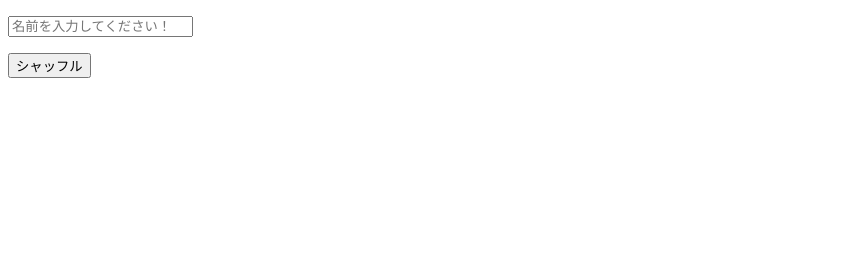
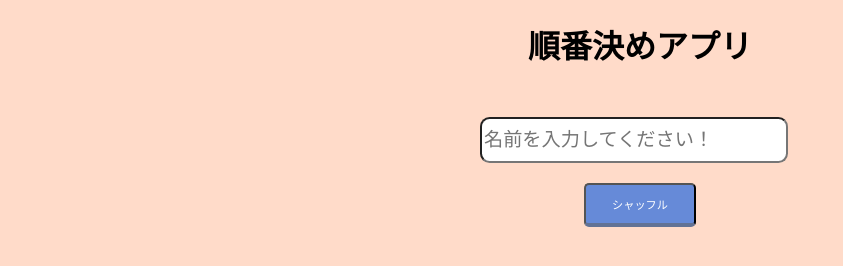
Before and after one commit to tomoyooo/shuffle, a plain HTML site: page index.html in a window 1280 px wide. Shown: the whole page, without its empty margins (0-843 px from the left). Drawn offline with nearby package versions, Linux system fonts and the light colour scheme.

Commit message:
アプリ完成

```diff
--- a/index.html
+++ b/index.html
@@ -3,17 +3,17 @@
 <head>
   <meta charset="UTF-8">
   <title>順番決めアプリ</title>
-  <style>
-    * {
-      list-style:  none;
-    }
-  .flip-list-move {
-    transition: transform .5s;
-  }
-  </style>
+  <link rel="stylesheet" href="style.css">
 </head>
 <body>
+
+<div>
+  <h1>順番決めアプリ</h1>
+</div>
+
 <div id="app">
+
+<div class="container">
 
 <p>
   <input type="text" placeholder="名前を入力してください！" v-model="newItemTitle" v-on:keyup.enter="addTodo">
@@ -26,7 +26,8 @@
 </transition-group>
 
 
-<button v-on:click="shuffle">シャッフル</button>
+<div class="button-container"><button class="btn-square" v-on:click="shuffle">シャッフル</button></div>
+</div>
 </div>
 
 
--- /dev/null
+++ b/style.css
@@ -0,0 +1,61 @@
+* {
+  list-style:  none;
+}
+
+body {
+  background: #FFDBC9
+}
+
+
+h1{
+  text-align: center;
+}
+
+
+.container {
+  width: 20em;
+  margin: 50px auto;
+}
+
+input {
+  width: 300px;
+  height: 40px;
+  border-radius: 0.5em;
+  font-size: 1.2em;
+
+}
+
+ul {
+  padding: 0;
+  text-align: center;
+  font-size: 1.2em;
+  color: #434c61;
+}
+
+
+.button-container {
+  text-align:center;
+}
+
+.btn-square {
+  width: 10em;
+  height: 4em;
+  font-size: 0.7em;
+  display: inline-block;
+  text-decoration: none;
+  background: #668ad8;
+  color: #FFF;
+  border-bottom: solid 4px #627295;
+  border-radius: 5px;
+  cursor: pointer;
+}
+.btn-square:active {
+  /*ボタンを押したとき*/
+  -webkit-transform: translateY(4px);
+  transform: translateY(4px);/*下に動く*/
+  border-bottom: none;/*線を消す*/
+}
+
+.flip-list-move {
+  transition: transform .5s;
+  }
```
